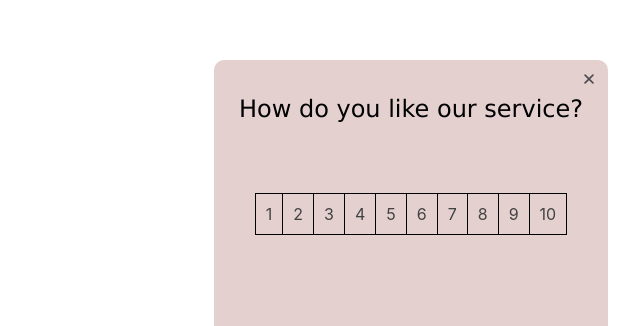
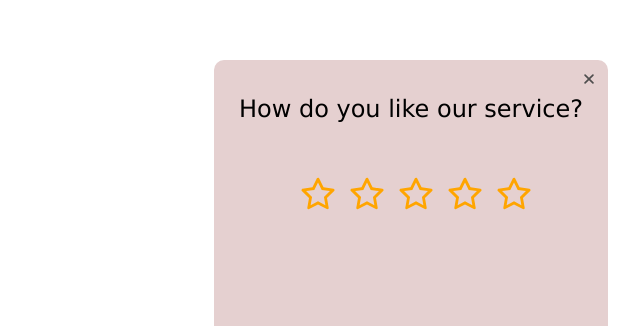
Before and after one commit to msafi04/widgetClient, a React (Create React App) app: page / in a window 1280 px wide. Shown: the part 474-800 px from the top of the page, without its empty margins (640-1280 px from the left). Built offline with nearby package versions, Linux system fonts and the light colour scheme; some icons are missing.

Commit message:
rating icons multi

```diff
--- a/src/components/popup/Popup.js
+++ b/src/components/popup/Popup.js
@@ -4,6 +4,7 @@ import { FaMinus, FaWindowMaximize, FaCircleArrowRight } from "react-icons/fa6";
 
 import "./popup.css";
 import Ratings from "../ratings/Ratings";
+import RatingIcons from "../ratingIcons/RatingIcons";
 
 const Popup = ({ closePopup, setClosePopup }) => {
   const [selectedNumber, setSelectedNumber] = useState(0);
@@ -50,17 +51,18 @@ const Popup = ({ closePopup, setClosePopup }) => {
     width: "6rem",
     height: "2rem",
     backgroundColor: "#414f41",
-    borderRadius: "14px"
+    borderRadius: "14px",
   };
 
   return (
     <div
       className={`${minimizePopup ? "popup-minContainer" : "popup-container"}`}
       style={minimizePopup ? minContainerStyle : containerStyle}
-      onClick={() => minimizePopup ? setMinimizePopup((prev) => !prev) : null}
+      onClick={() => (minimizePopup ? setMinimizePopup((prev) => !prev) : null)}
     >
       <div className="popup-topBtn">
-        {!minimizePopup ? (
+        {
+          !minimizePopup ? (
             <FaMinus
               className="minBtn"
               onClick={() => setMinimizePopup((prev) => !prev)}
@@ -85,7 +87,16 @@ const Popup = ({ closePopup, setClosePopup }) => {
             How do you like our service?
           </p>
           <div className="popup-feedback">
-            <Ratings
+            {/* <Ratings
+              selectedNumber={selectedNumber}
+              setSelectedNumber={setSelectedNumber}
+            /> */}
+            <RatingIcons
+              iconCount={5}
+              iconType={"star"}
+              iconNoFillColor={"orange"}
+              iconFillColor={"orange"}
+              iconSize={"40px"}
               selectedNumber={selectedNumber}
               setSelectedNumber={setSelectedNumber}
             />
--- /dev/null
+++ b/src/components/ratingIcons/RatingIcons.js
@@ -0,0 +1,95 @@
+import React, { useState } from "react";
+import {
+  FaHeart,
+  FaRegHeart,
+  FaHand,
+  FaRegHand,
+  FaFaceGrinBeam,
+  FaRegFaceGrinBeam,
+  FaFaceGrinHearts,
+  FaRegFaceGrinHearts,
+  FaFaceSmile,
+  FaRegFaceSmile,
+} from "react-icons/fa6";
+import {
+  BsHandThumbsUpFill,
+  BsHandThumbsUp,
+  BsGiftFill,
+  BsGift,
+} from "react-icons/bs";
+import { MdCelebration, MdOutlineCelebration } from "react-icons/md";
+import {
+  IoBalloon,
+  IoBalloonOutline,
+  IoPaw,
+  IoPawOutline,
+  IoPlanet,
+  IoPlanetOutline,
+  IoHandRight,
+  IoHandRightOutline,
+} from "react-icons/io5";
+import { AiFillStar, AiOutlineStar } from "react-icons/ai";
+
+import "./ratingicons.css";
+
+const iconObject = {
+  star: [AiFillStar, AiOutlineStar],
+  balloon: [IoBalloon, IoBalloonOutline],
+  paw: [IoPaw, IoPawOutline],
+  planet: [IoPlanet, IoPlanetOutline],
+  celebration: [MdCelebration, MdOutlineCelebration],
+  thumbsUp: [BsHandThumbsUpFill, BsHandThumbsUp],
+  gift: [BsGiftFill, BsGift],
+  heart: [FaHeart, FaRegHeart],
+  faceGrin: [FaFaceGrinBeam, FaRegFaceGrinBeam],
+  faceGrinHearts: [FaFaceGrinHearts, FaRegFaceGrinHearts],
+  faceSmile: [FaFaceSmile, FaRegFaceSmile],
+  hiFive: [IoHandRight, IoHandRightOutline],
+};
+
+const RatingIcons = ({
+  iconCount = 5,
+  iconType,
+  iconNoFillColor = "black",
+  iconFillColor = "black",
+  iconSize = "40px",
+  selectedNumber,
+  setSelectedNumber,
+}) => {
+    const IconFillName = iconObject[iconType][0]
+    const IconNoFillName = iconObject[iconType][1]
+
+    console.log(IconFillName)
+  const iconNoFillStyle = {
+    color: iconNoFillColor,
+    fontSize: iconSize,
+  };
+
+  const iconFillStyle = {
+    color: iconFillColor,
+    fontSize: iconSize,
+  };
+  return (
+    <div className="ratingContainer">
+      {[...Array(iconCount).keys()].map((_, index) =>
+        selectedNumber < index + 1 ? (
+          <IconNoFillName
+            key={index}
+            style={iconNoFillStyle}
+            className="icon-nofill-style"
+            onClick={() => setSelectedNumber(index + 1)}
+          />
+        ) : (
+          <IconFillName
+            key={index}
+            style={iconFillStyle}
+            className="icon-fill-style"
+            onClick={() => setSelectedNumber(index + 1)}
+          />
+        )
+      )}
+    </div>
+  );
+};
+
+export default RatingIcons;
--- /dev/null
+++ b/src/components/ratingIcons/ratingicons.css
@@ -0,0 +1,24 @@
+.ratingContainer {
+    display: flex;
+    flex-wrap: wrap;
+    height: 100%;
+    width: 100%;
+    display: inline-block;
+    /* border-style:solid; */
+    border-width: 1px;
+    border-color: rgb(188, 186, 186);
+    align-items: center;
+    justify-content: center;
+}
+
+.icon-nofill-style {
+    font-size: 40px;
+    color: black;
+    margin-left: 9px;
+}
+
+.icon-fill-style {
+    font-size: 40px;
+    color: orange;
+    margin-left: 9px;
+}
--- a/src/components/ratings/Ratings.js
+++ b/src/components/ratings/Ratings.js
@@ -9,7 +9,7 @@ const Ratings = ({ selectedNumber, setSelectedNumber }) => {
         const customStyle = {
           borderRight: index === 9 ? "1px" : "0",
           borderStyle: "solid",
-          borderColor: "black"
+          borderColor: "black",
         };
         return (
           <span
```
Also changed, not shown: 1 other file (tests, documents, lock files or other folders). Lines whose indentation alone changed are shown as unchanged.
